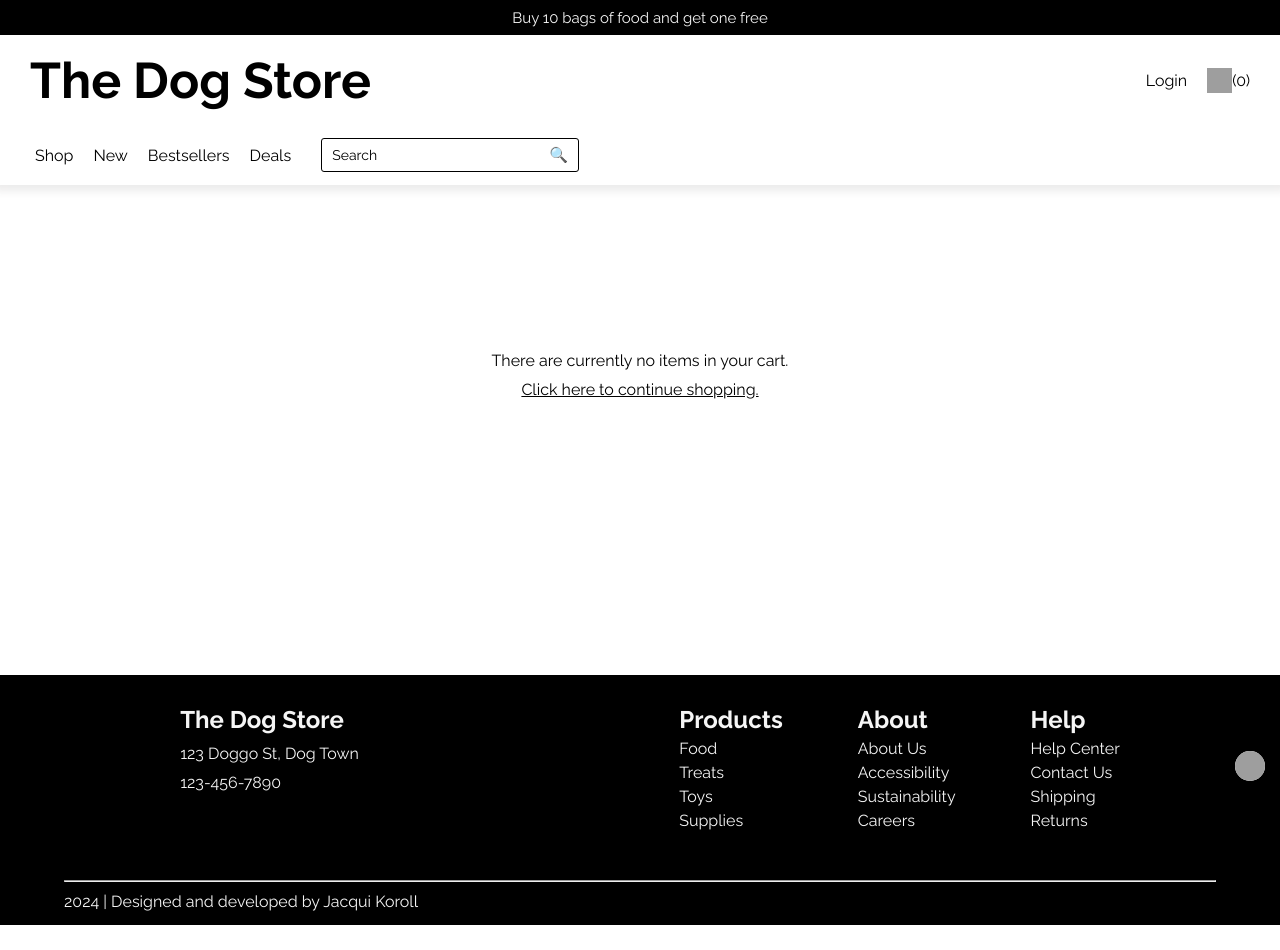
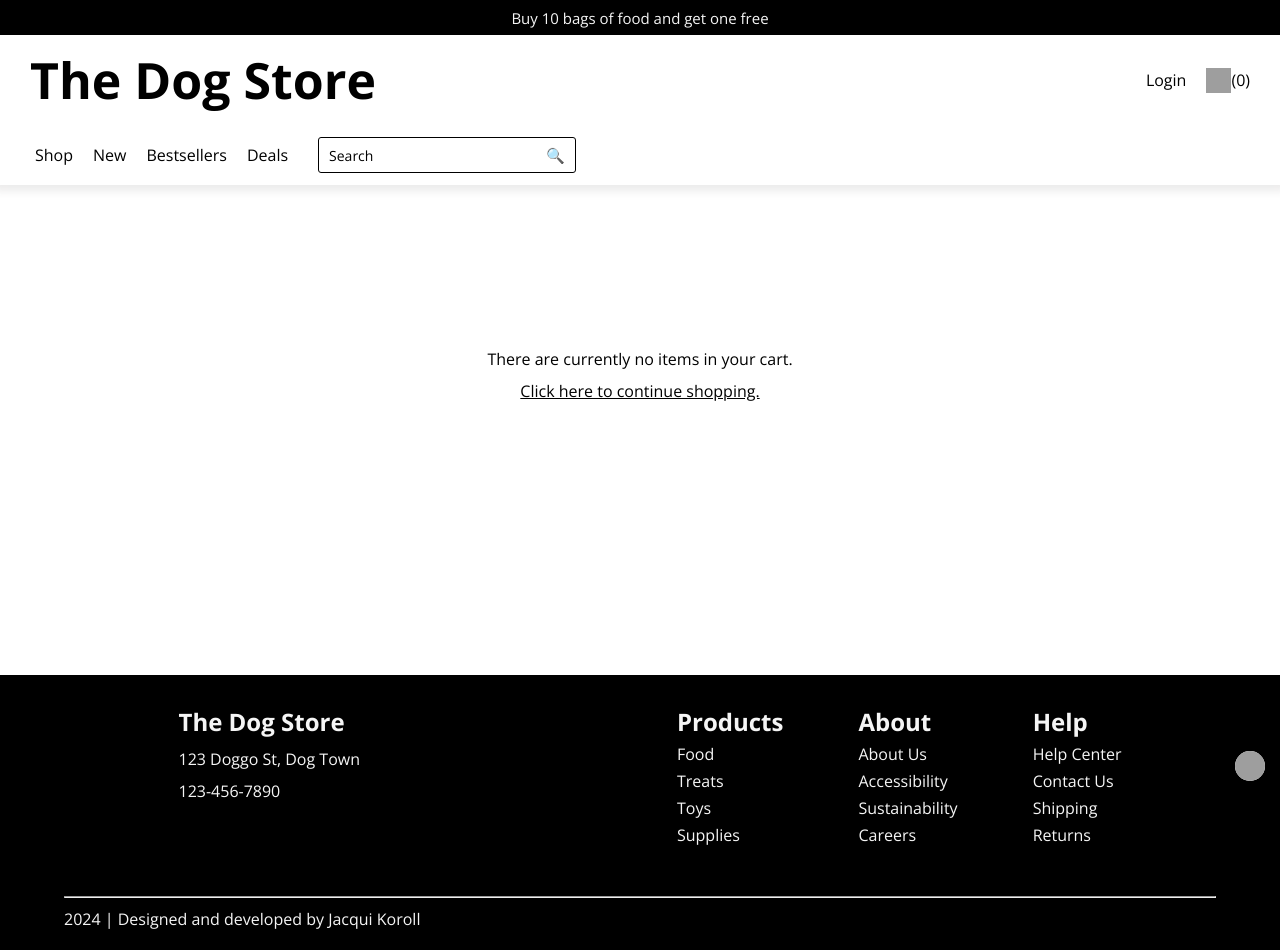
Before and after one commit to Jacquiiiii/DogStore, a Next.js app: page /cart in a window 1280 px wide. Before the commit the page ends 925 px from the top, so only its background shows below. Built offline with nearby package versions, Linux system fonts and the light colour scheme; grey boxes are pictures that could not be loaded.

Commit message:
feat: update styling

```diff
--- a/src/components/CartContent/CartItem/CartItem.module.css
+++ b/src/components/CartContent/CartItem/CartItem.module.css
@@ -13,10 +13,13 @@
   align-items: center;
   justify-content: center;
   margin-left: 10px;
+  border: 1px solid #ccc;
+  border-radius: 3px;
 }
 
 .quantity {
-  border: 1px solid #ccc;
+  border-left: 1px solid #ccc;
+  border-right: 1px solid #ccc;
   padding: 2px 5px;
   font-size: 15px;
 }
@@ -34,9 +37,6 @@
   cursor: pointer;
   font-size: 16px;
   text-align: center;
-  border-top: 1px solid #ccc;
-  border-left: 1px solid #ccc;
-  border-bottom: 1px solid #ccc;
   padding: 2px 5px;
   font-size: 15px;
 }
@@ -47,9 +47,6 @@
   cursor: pointer;
   font-size: 16px;
   text-align: center;
-  border-top: 1px solid #ccc;
-  border-right: 1px solid #ccc;
-  border-bottom: 1px solid #ccc;
   padding: 2px 5px;
   font-size: 15px;
 }
--- a/src/components/Footer/Footer.module.css
+++ b/src/components/Footer/Footer.module.css
@@ -1,6 +1,6 @@
 .footer {
   background: black;
-  height: 250px;
+  height: 275px;
 }
 
 .footerContent {
@@ -72,7 +72,7 @@
 
 @media (max-width: 768px) {
   .footer {
-    height: 390px;
+    height: 425px;
     flex-direction: column;
     align-items: center;
     justify-content: center;
@@ -90,6 +90,10 @@
   .disclaimer {
     justify-content: center;
   }
+
+  .disclaimer p {
+    font-size: 12px;
+  }
 }
 
 @media (max-width: 375px) {
@@ -100,8 +104,4 @@
   .linksHeader {
     font-size: 18px;
   }
-
-  .jacqui {
-    font-size: 12px;
-  }
 }
--- a/src/components/HomeContent/Social/Social.module.css
+++ b/src/components/HomeContent/Social/Social.module.css
@@ -2,7 +2,7 @@
   display: flex;
   flex-direction: column;
   align-items: center;
-  margin-top: 75px;
+  margin-top: 150px;
   gap: 30px;
 }
 
--- a/src/components/Layout/Layout.tsx
+++ b/src/components/Layout/Layout.tsx
@@ -1,16 +1,16 @@
-import { Raleway } from 'next/font/google'
+import { Open_Sans } from 'next/font/google'
 import styles from './Layout.module.css'
 import Footer from '../Footer/Footer'
 import Nav from '../Nav/Nav'
 import ScrollToTop from '../ScrollToTop/ScrollToTop'
 import { LayoutProps } from '@/types/types'
 
-const raleway = Raleway({ subsets: ['latin'] })
+const openSans = Open_Sans({ subsets: ['latin'] })
 
 const Layout = ({ children }: LayoutProps) => {
   return (
     <>
-      <main className={`${raleway.className} ${styles.main}`}>
+      <main className={`${openSans.className} ${styles.main}`}>
         <Nav />
         <div className={styles.topSpacer} />
         {children}
--- a/src/components/Search/Search.tsx
+++ b/src/components/Search/Search.tsx
@@ -1,4 +1,4 @@
-import { Raleway } from 'next/font/google'
+import { Open_Sans } from 'next/font/google'
 import { useDispatch } from 'react-redux'
 import { useSelector } from 'react-redux'
 import { useRouter } from 'next/router'
@@ -9,7 +9,7 @@ import { productSearch } from './utils/productSearch'
 import { setProductCategory, setProductSearchMatches } from '@/store/slices/productSlice'
 import { SearchProps } from '@/types/types'
 
-const raleway = Raleway({ subsets: ['latin'] })
+const openSans = Open_Sans({ subsets: ['latin'] })
 
 const Search = ({setMobileIsOpen, mobile}: SearchProps) => {
   const dispatch = useDispatch()
@@ -20,7 +20,7 @@ const Search = ({setMobileIsOpen, mobile}: SearchProps) => {
   return (
     <div className={mobile ? styles.mobileSearch : styles.search}>
       <input
-        className={`${raleway.className} ${mobile ? styles.mobileSearchInput : styles.searchInput}`}
+        className={`${openSans.className} ${mobile ? styles.mobileSearchInput : styles.searchInput}`}
         placeholder='Search'
         value={searchTerm}
         onChange={(e) => setSearchTerm(e.target.value)}
--- a/src/components/ShopContent/Menu/Menu.module.css
+++ b/src/components/ShopContent/Menu/Menu.module.css
@@ -13,7 +13,7 @@
   flex-direction: column;
   gap: 5px;
   width: 150px;
-  margin-left: 20px;
+  margin-left: 10px;
 }
 
 .button {
--- a/src/styles/globals.css
+++ b/src/styles/globals.css
@@ -23,6 +23,10 @@ button, input {
   font-family: inherit;
 }
 
+input {
+  border-radius: 3px;
+}
+
 p {
   font-size: 16px;
 }
```
Also changed, not shown: src/components/ShopContent/Products/Products.module.css (+16 -5 lines).
